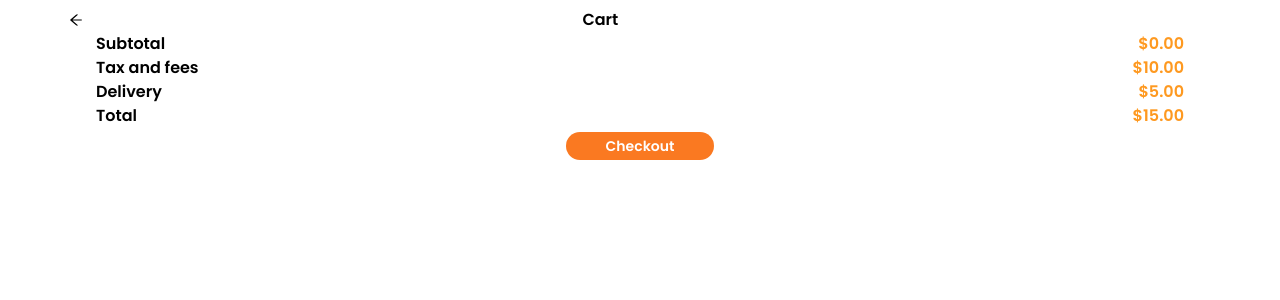
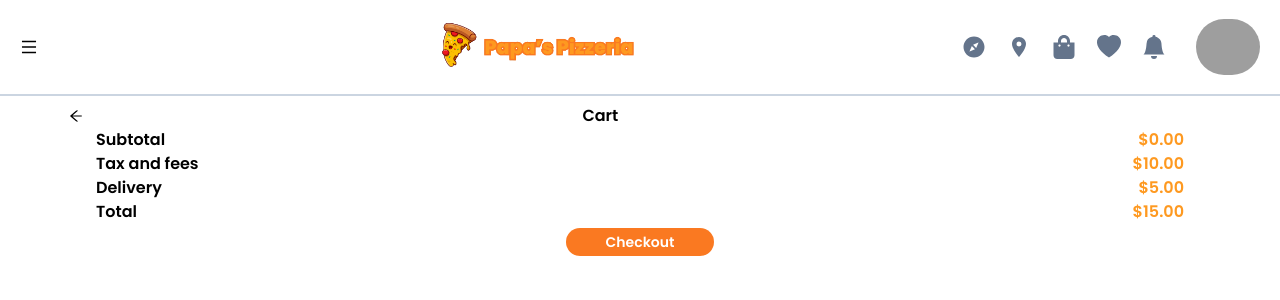
Before and after one commit to MSpilari/papasPizzeria, a Next.js app: page /cart in a window 1280 px wide. Shown: the top 300 px of the page. Built offline with nearby package versions, Linux system fonts and the light colour scheme; grey boxes are pictures that could not be loaded.

Commit message:
Inserindo o DesktopHeader no arquivo principal

```diff
--- a/src/components/Header/index.jsx
+++ b/src/components/Header/index.jsx
@@ -1,9 +1,11 @@
+import { DesktopHeader } from './desktopHeader'
 import { MobileHeader } from './mobileHeader'
 
 const Header = () => {
 	return (
 		<>
 			<MobileHeader />
+			<DesktopHeader />
 		</>
 	)
 }
```
